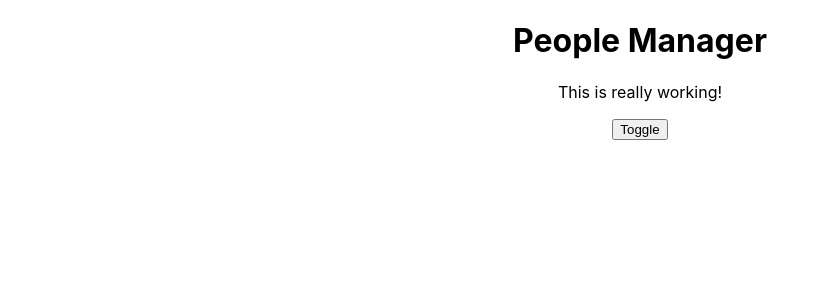
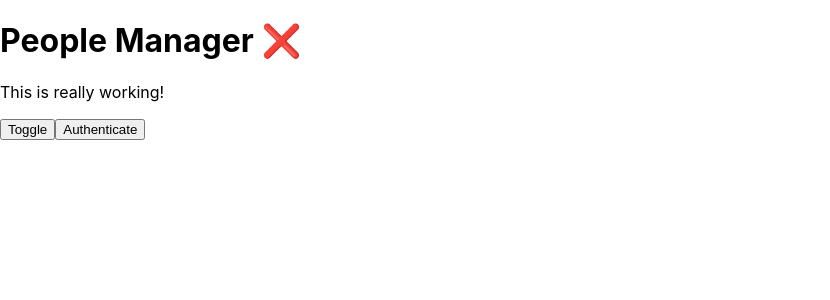
Before and after one commit to RickCardoso/react-complete-guide, a React (Create React App) app: page / in a window 1280 px wide. Shown: the top 300 px of the page, without its empty margins (0-830 px from the left). Built offline with nearby package versions, Linux system fonts and the light colour scheme.

Commit message:
section 7 lesson 114

```diff
--- a/src/App.jsx
+++ b/src/App.jsx
@@ -3,8 +3,14 @@ import React, { Component } from 'react';
 import 'App.css';
 import { PersonList } from 'components/PersonList';
 import { Cockpit } from 'components/Cockpit';
+import { AuthContext } from 'store/auth';
 
 class App extends Component {
+  constructor (props) {
+    super(props);
+    console.log('[App.jsx] constructed!');
+  }
+
   state = {
     people: [
       {
@@ -25,7 +31,13 @@ class App extends Component {
       }
     ],
     showPeople: false,
+    isAuthenticated: false,
   };
+
+  static getDerivedStateFromProps (props, state) {
+    console.log('[App.jsx] state got from props', props);
+    return state;
+  }
 
   deletePersonHandler = (index) => {
     const currentPeople = [...this.state.people];
@@ -53,19 +65,40 @@ class App extends Component {
     this.setState({ showPeople: !this.state.showPeople })
   }
 
+  authenticate = () => {
+    this.setState({ isAuthenticated: true });
+  }
+
   render () {
+    console.log('[App.jsx] rendering…');
+
+    const context = {
+      isAuthenticated: this.state.isAuthenticated,
+      authenticate: this.authenticate
+    };
+
     return (
-      <div className="App">
+      <AuthContext.Provider value={context}>
         <Cockpit
           title={this.props.appTitle}
-          togglePeople={this.togglePeopleHandler} />
+          togglePeople={this.togglePeopleHandler}
+          authenticate={this.authenticate} />
         {this.state.showPeople && <PersonList
           people={this.state.people}
           changeName={this.nameChangeHandler}
           deletePerson={this.deletePersonHandler}
+          isAuthenticated
         /> }
-      </div>
+      </AuthContext.Provider>
     );
+  }
+
+  componentDidMount () {
+    console.log('[App.jsx] did mount');
+  }
+
+  componentDidUpdate () {
+    console.log('[App.jsx] updated');
   }
 }
 
--- a/src/components/Cockpit/Cockpit.jsx
+++ b/src/components/Cockpit/Cockpit.jsx
@@ -1,11 +1,16 @@
-import React from 'react';
+import React, { useContext } from 'react';
 
-export const Cockpit = ({ title, togglePeople }) => {
+import { AuthContext } from 'store/auth';
+
+export const Cockpit = ({ title, togglePeople, authenticate }) => {
+  const authContext = useContext(AuthContext);
+
   return (
     <div className="cockpit-wrapper">
-      <h1>{title}</h1>
+      <h1>{title + (authContext.isAuthenticated ? ' ✅' : ' ❌')}</h1>
       <p>This is really working!</p>
       <button onClick={() => togglePeople()}>Toggle</button>
+      <button onClick={() => authenticate()}>Authenticate</button>
     </div>
   )
 }
--- a/src/components/PersonList/PersonList.jsx
+++ b/src/components/PersonList/PersonList.jsx
@@ -1,8 +1,24 @@
-import React from 'react';
+import React, { useEffect } from 'react';
 
 import { Person } from 'components/Person';
 
-export const PersonList = ({ people, changeName, deletePerson }) => {
+export const PersonList = ({ people, changeName, deletePerson, isAuthenticated }) => {
+  useEffect(() => {
+    console.log('[PersonList.jsx] use effect');
+    const timer = setTimeout(() => alert('Executed!'), 1000);
+    return () => {
+      clearTimeout(timer);
+      console.log('[PersonList.jsx] clean up work in useEffect');
+    }
+  }, []);
+
+  useEffect(() => {
+    console.log('[PersonList.jsx] 2nd use effect');
+    return () => {
+      console.log('[PersonList.jsx] clean up work in 2nd useEffect');
+    }
+  });
+
   const peopleComponents = people.map((person, index) => {
     let hobbies = '';
     if (!!person.hobbies) hobbies = `My hobbies are: ${person.hobbies}!`;
@@ -12,7 +28,8 @@ export const PersonList = ({ people, changeName, deletePerson }) => {
         change={(event) => changeName(event, person.id)}
         name={person.name}
         age={person.age}
-        key={person.id}>
+        key={person.id}
+        isAuthenticated={isAuthenticated}>
         {hobbies}
       </Person>
     );
--- /dev/null
+++ b/src/store/auth.jsx
@@ -0,0 +1,6 @@
+import React from 'react';
+
+export const AuthContext = React.createContext({
+  isAuthenticated: false,
+  authenticate: () => {}
+});
```
Also changed, not shown: src/components/Person/Person.jsx (+44 -8 lines).
